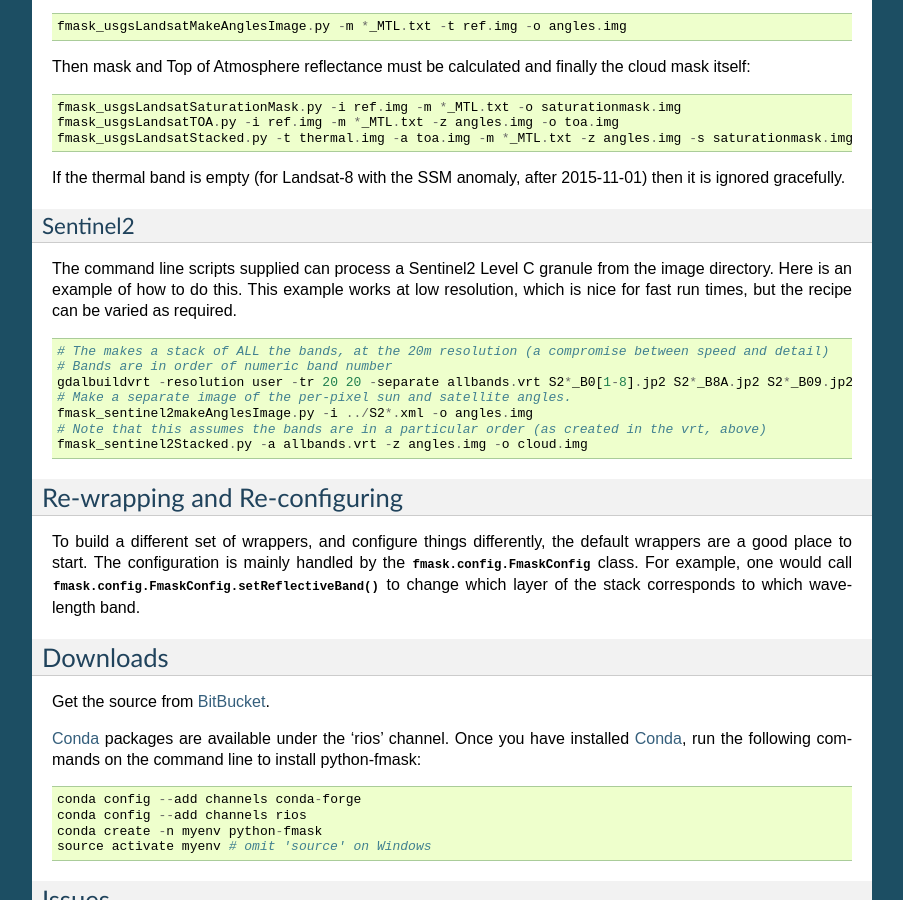
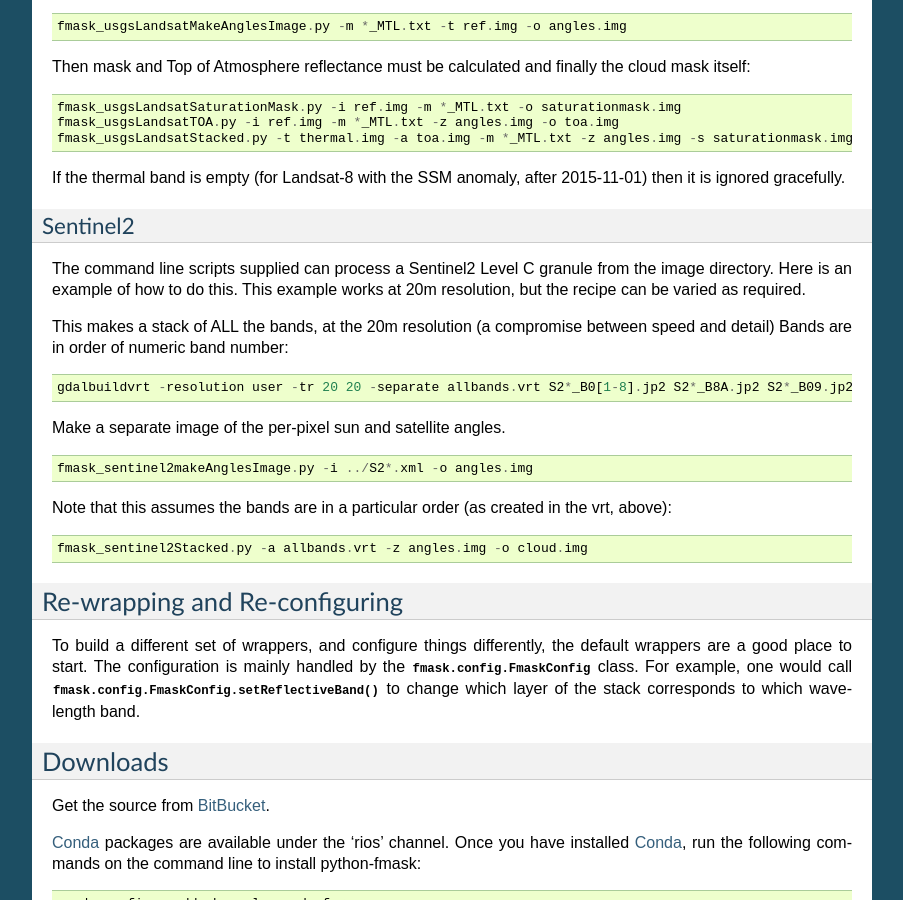
Before and after one commit to ubarsc/python-fmask, a Sphinx documentation site: the page built from doc/source/index.rst, in a window 1280 px wide and 900 px high, scrolled down 1654 px. Shown: the whole window, without its empty margins (198-1101 px from the left). Built offline with Sphinx 7.4.7, drawn with Linux system fonts in a browser that asks for light colours; formulas are drawn with MathJax 3.

Commit message:
Re-format the Sentinel-2 example commandlines, for better readability (I think...)

```diff
--- a/doc/source/index.rst
+++ b/doc/source/index.rst
@@ -106,16 +106,22 @@ Sentinel2
 ^^^^^^^^^
 
 The command line scripts supplied can process a Sentinel2 Level C granule from the image directory.
-Here is an example of how to do this. This example works at low resolution, which is nice for
-fast run times, but the recipe can be varied as required. ::
+Here is an example of how to do this. This example works at 20m resolution, but the
+recipe can be varied as required.
 
-    # The makes a stack of ALL the bands, at the 20m resolution (a compromise between speed and detail)
-    # Bands are in order of numeric band number
+This makes a stack of ALL the bands, at the 20m resolution (a compromise between speed and detail)
+Bands are in order of numeric band number::
+
     gdalbuildvrt -resolution user -tr 20 20 -separate allbands.vrt S2*_B0[1-8].jp2 S2*_B8A.jp2 S2*_B09.jp2 S2*_B1[0-2].jp2
-    # Make a separate image of the per-pixel sun and satellite angles.
+
+Make a separate image of the per-pixel sun and satellite angles. ::
+
     fmask_sentinel2makeAnglesImage.py -i ../S2*.xml -o angles.img
-    # Note that this assumes the bands are in a particular order (as created in the vrt, above)
+
+Note that this assumes the bands are in a particular order (as created in the vrt, above)::
+
     fmask_sentinel2Stacked.py -a allbands.vrt -z angles.img -o cloud.img
+
 
 Re-wrapping and Re-configuring
 ------------------------------
```
